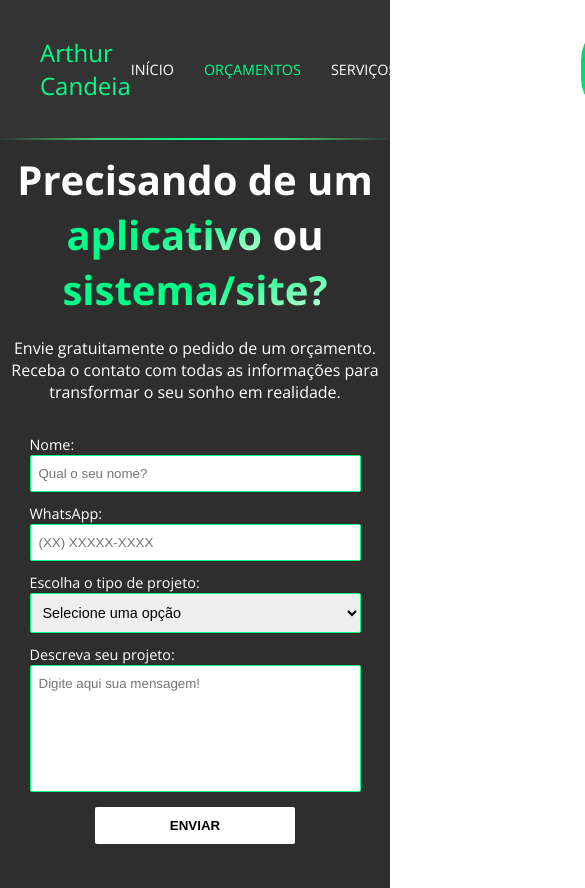
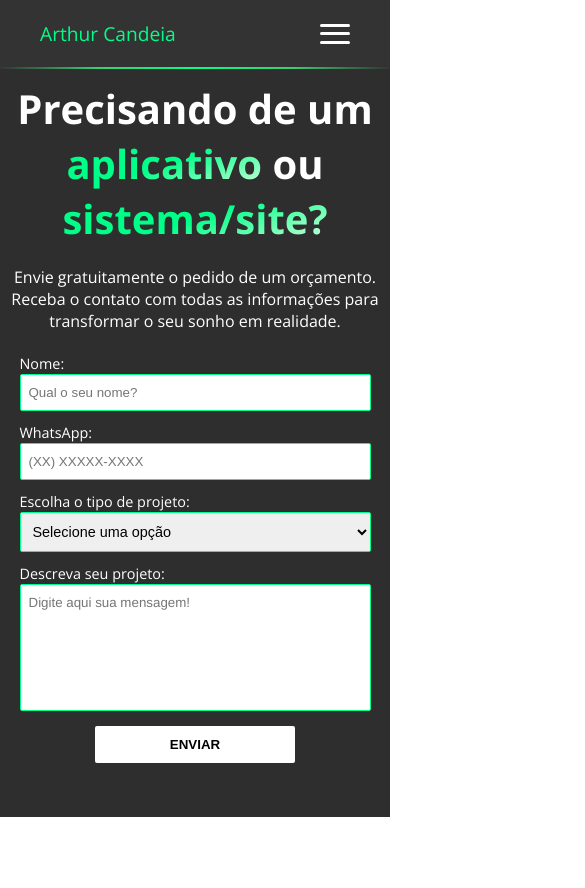
Before and after one commit to Arthur-Candeia/portfolio, a Next.js app: page /orcamentos in a window 390 px wide. Shown: the top 888 px of the page, 585 px wide, since content can reach past the window. After the commit the page ends 844 px from the top, so only its background shows below. Built offline with nearby package versions, Linux system fonts and the light colour scheme.

Commit message:
FEAT: Finalização da página de orçamentos.

```diff
--- a/package.json
+++ b/package.json
@@ -9,6 +9,7 @@
     "lint": "next lint"
   },
   "dependencies": {
+    "@emailjs/browser": "^4.3.3",
     "next": "14.1.4",
     "react": "^18",
     "react-dom": "^18"
--- a/src/components/common/Header.tsx
+++ b/src/components/common/Header.tsx
@@ -5,6 +5,25 @@ import Link from "next/link";
 import styles from "@/styles/components/common/header.module.scss"
 
 export function Header() {
+
+  return (
+    <header className={styles.header}>
+      <Link href="/" target="_self" rel="prev" className={styles.name}>Arthur Candeia</Link>
+      <nav className={styles.navDesktop}>
+        <Links />
+      <Link href="https://api.whatsapp.com/send?phone=5527998642163&text=Olá!%20Tenho%20um%20projeto!" target="_blank" rel="external" className={styles.chat}>
+        Vamos conversar {'>'}
+      </Link>
+      </nav>
+      <BurgerMenu />
+      <nav className="mobile-nav">
+        <Links />
+      </nav>
+    </header>
+  )
+}
+
+function Links() {
   const pathname = usePathname()
   const links = [
     {href: '/orcamentos', name: 'Orçamentos'},
@@ -12,26 +31,44 @@ export function Header() {
     {href: '/recomendacoes', name: 'Recomendações'}
   ]
 
-  console.log(pathname)
+  function handleClose() {
+    const nav = document.querySelector('.menu-burguer')
+    nav!.parentElement?.querySelector('.mobile-nav')?.classList.remove('show-mobile-nav')
+    nav!.classList.remove('open')
+  }
+
   return (
-    <header className={styles.header}>
-      <Link href="/" target="_self" rel="prev" className={styles.name}>Arthur Candeia</Link>
-      <nav>
-        <Link href="/" target="_self" rel="prev" className={pathname === '/' ? styles.active : ''}>Início</Link>
+    <>
+      <Link href="/" target="_self" rel="prev" className={pathname === '/' ? styles.active : ''} onClick={handleClose}>
+        Início
+      </Link>
       {links.map(({href, name}, index) => (
         <Link
           href={href}
           key={index}
           target="_self" rel="next"
           className={pathname.includes(href) ? styles.active : ''}
+          onClick={handleClose}
         >
           {name}
         </Link>
       ))}
-      <Link href="https://api.whatsapp.com/send?phone=5527998642163&text=Olá!%20Tenho%20um%20projeto!" target="_blank" rel="external" className={styles.chat}>
-        Vamos conversar {'>'}
-      </Link>
-      </nav>
-    </header>
+    </>
   )
 }
+
+function BurgerMenu() {
+
+  function handleClick(ev: React.MouseEvent) {
+    ev.currentTarget.parentElement?.querySelector('.mobile-nav')?.classList.toggle('show-mobile-nav')
+    ev.currentTarget.classList.toggle('open')
+  }
+
+  return (
+    <article className="menu-burguer" onClick={handleClick}>
+      <div className="menu-line"></div>
+      <div className="menu-line"></div>
+      <div className="menu-line"></div>
+    </article>
+  )
+}
--- a/src/components/orcamentos/Form.tsx
+++ b/src/components/orcamentos/Form.tsx
@@ -1,21 +1,46 @@
 'use client'
 
+import { FormEvent, useRef } from 'react'
+import emailjs from '@emailjs/browser'
 import styles from '@/styles/orcamentos.module.scss'
 
 export function Form() {
+  const nameRef = useRef<HTMLInputElement>(null)
+  const telRef = useRef<HTMLInputElement>(null)
+  const typeRef = useRef<HTMLSelectElement>(null)
+  const messageRef = useRef<HTMLTextAreaElement>(null)
+  const submitRef = useRef<HTMLInputElement>(null)
+
+  function handleSubmit(ev: FormEvent) {
+    ev.preventDefault()
+    const params = {
+      from_name: nameRef.current!.value,
+      tel: telRef.current!.value,
+      type: typeRef.current!.value,
+      message: messageRef.current!.value
+    }
+
+    emailjs.send(process.env.NEXT_PUBLIC_SERVICE_ID!, process.env.NEXT_PUBLIC_TEMPLATE_ID!, params as any, process.env.NEXT_PUBLIC_KEY!)
+    const inputSubmit = submitRef.current!
+    inputSubmit.value = 'Orçamento Enviado!'
+    inputSubmit.style.color = 'white'
+    inputSubmit.style.backgroundColor = 'transparent'
+    inputSubmit.style.outlineColor = '#00ff88'
+  }
+
   return (
-    <form autoComplete="on" method="POST" spellCheck={false}>
+    <form autoComplete="on" method="POST" spellCheck={false} onSubmit={handleSubmit}>
       <div>
         <label htmlFor="name">Nome:</label>
-        <input type="text" id='name' className={styles.inputName} placeholder="Qual o seu nome?" required minLength={4} />
+        <input type="text" id='name' className={styles.inputName} placeholder="Qual o seu nome?" required minLength={4} ref={nameRef}/>
       </div>
       <div>
         <label htmlFor="tel">WhatsApp:</label>
-        <input type="tel" className={styles.tel} placeholder="(XX) XXXXX-XXXX" required minLength={8} />
+        <input type="tel" className={styles.tel} placeholder="(XX) XXXXX-XXXX" required minLength={8} ref={telRef} />
       </div>
       <div>
         <label htmlFor="type">Escolha o tipo de projeto:</label>
-        <select id="type" className={styles.type} defaultValue="" required>
+        <select id="type" className={styles.type} defaultValue="" required ref={typeRef}>
           <option value="" disabled>Selecione uma opção</option>
           <option value="app">Desenvolvimento de aplicativo (Android / IOS)</option>
           <option value="desktop">Desenvolvimento de software desktop</option>
@@ -31,9 +56,9 @@ export function Form() {
       </div>
       <div>
         <label htmlFor="message">Descreva seu projeto:</label>
-        <textarea id='message' className={styles.message} cols={30} rows={7} placeholder="Digite aqui sua mensagem!" required minLength={4}></textarea>
+        <textarea id='message' className={styles.message} cols={30} rows={7} placeholder="Digite aqui sua mensagem!" required minLength={4} ref={messageRef}></textarea>
       </div>
-      <input type="submit" value="ENVIAR" />
+      <input type="submit" value="ENVIAR" ref={submitRef} />
     </form>
   )
 }
--- a/src/styles/common/style.scss
+++ b/src/styles/common/style.scss
@@ -24,3 +24,127 @@ body::-webkit-scrollbar-thumb {
 body::-webkit-scrollbar-track {
   background-color: $color4;
 }
+
+// BURGUER MENU
+.menu-burguer {
+  width: 30px;
+  height: 20px;
+  display: none;
+  flex-direction: column;
+  justify-content: space-between;
+  cursor: pointer;
+}
+
+.menu-line {
+  height: 3px;
+  background-color: #fff;
+  border-radius: 3px;
+  transition: all 250ms cubic-bezier(0.18, 0.89, 0.32, 1.28);
+}
+
+.menu-line:first-child {
+  animation: firstLinetoClose 240ms cubic-bezier(0.23, 0.95, 0.58, 1.37);
+}
+
+.open .menu-line:first-child {
+  animation: firstLinetoOpen 240ms cubic-bezier(0.23, 0.95, 0.58, 1.37);
+  animation-fill-mode: forwards;
+}
+
+.open .menu-line:nth-child(2){
+  opacity: 0;
+}
+
+.menu-line:last-child {
+  animation: lastLinetoClose 240ms cubic-bezier(0.23, 0.95, 0.58, 1.37);
+}
+
+.open .menu-line:last-child {
+  animation: lastLinetoOpen 240ms cubic-bezier(0.23, 0.95, 0.58, 1.37);
+  animation-fill-mode: forwards;
+}
+
+@keyframes firstLinetoOpen {
+  0%   {
+    transform: translateY(0);
+  }
+
+  50% {
+    transform: translateY(12px);
+  }
+
+  100% {
+    transform: translateY(8px) rotate(45deg);
+  }
+}
+
+@keyframes firstLinetoClose {
+  0%   {
+    transform: translateY(17px) rotate(0);
+  }
+
+  100% {
+    transform: translateY(0);
+  }
+}
+
+@keyframes lastLinetoOpen {
+  0%   {
+    transform: translateY(0);
+  }
+
+  50% {
+    transform: translateY(-12px);
+  }
+
+  100% {
+    transform: translateY(-9px) rotate(-45deg);
+  }
+}
+
+@keyframes lastLinetoClose {
+  0%   {
+    transform: translateY(-17px);
+  }
+
+  100% {
+    transform: translateY(0);
+  }
+}
+
+@media only screen and (max-width: 715px) {
+  .menu-burguer {
+    display: flex;
+  }
+}
+
+@media only screen and (min-width: 715px) {
+  nav.show-mobile-nav {
+    display: none;
+  }
+}
+
+.mobile-nav {
+  display: none;
+  flex-direction: column;
+  align-items: flex-end;
+  gap: 10px;
+  position: absolute;
+  top: 69px;
+  right: 0px;
+  z-index: 3;
+  background-color: rgba($color: #000000, $alpha: 0.8);
+  border-radius: 0px 0px 5px 5px;
+}
+
+.show-mobile-nav {
+  display: flex;
+  width: auto;
+  padding: 10px 20px;
+}
+
+@media only screen and (max-width: 370px) {
+  .show-mobile-nav {
+    padding: 10px;
+  }
+}
--- a/src/styles/components/common/header.module.scss
+++ b/src/styles/components/common/header.module.scss
@@ -16,11 +16,13 @@
     text-decoration: none;
   }
 
-  nav {
+  .navDesktop {
     display: flex;
     align-items: center;
     gap: 30px;
+  }
 
+  nav {
     a {
       font-size: 0.9rem;
       text-transform: uppercase;
@@ -51,6 +53,7 @@
     }
   }
 }
+
 .name {
   font-size: 1.5rem;
   color: $color1;
@@ -69,3 +72,37 @@
     background-size: 100% 200px;
   }
 }
+
+@media only screen and (max-width: 950px) {
+  .header {
+    padding: 20px 10px;
+
+    .navDesktop {
+      gap: 10px;
+
+      a {
+        font-size: 0.8rem;
+
+        &.chat {
+          padding: 12px 20px;
+          font-size: 0.9rem;
+        }
+      }
+    }
+  }
+
+  .name {
+    font-size: 1.2rem;
+  }
+}
+
+@media only screen and (max-width: 715px) {
+  .header {
+    padding: 20px 40px;
+    justify-content: space-between;
+
+    .navDesktop {
+      display: none;
+    }
+  }
+}
--- a/src/styles/orcamentos.module.scss
+++ b/src/styles/orcamentos.module.scss
@@ -37,7 +37,6 @@
     width: 90vw;
     max-width: 600px;
     margin-bottom: 15px;
-    padding: 10px;
 
     div {
       width: 100%;
```
Also changed, not shown: 1 other file (tests, documents, lock files or other folders). Lines whose indentation alone changed are shown as unchanged.
